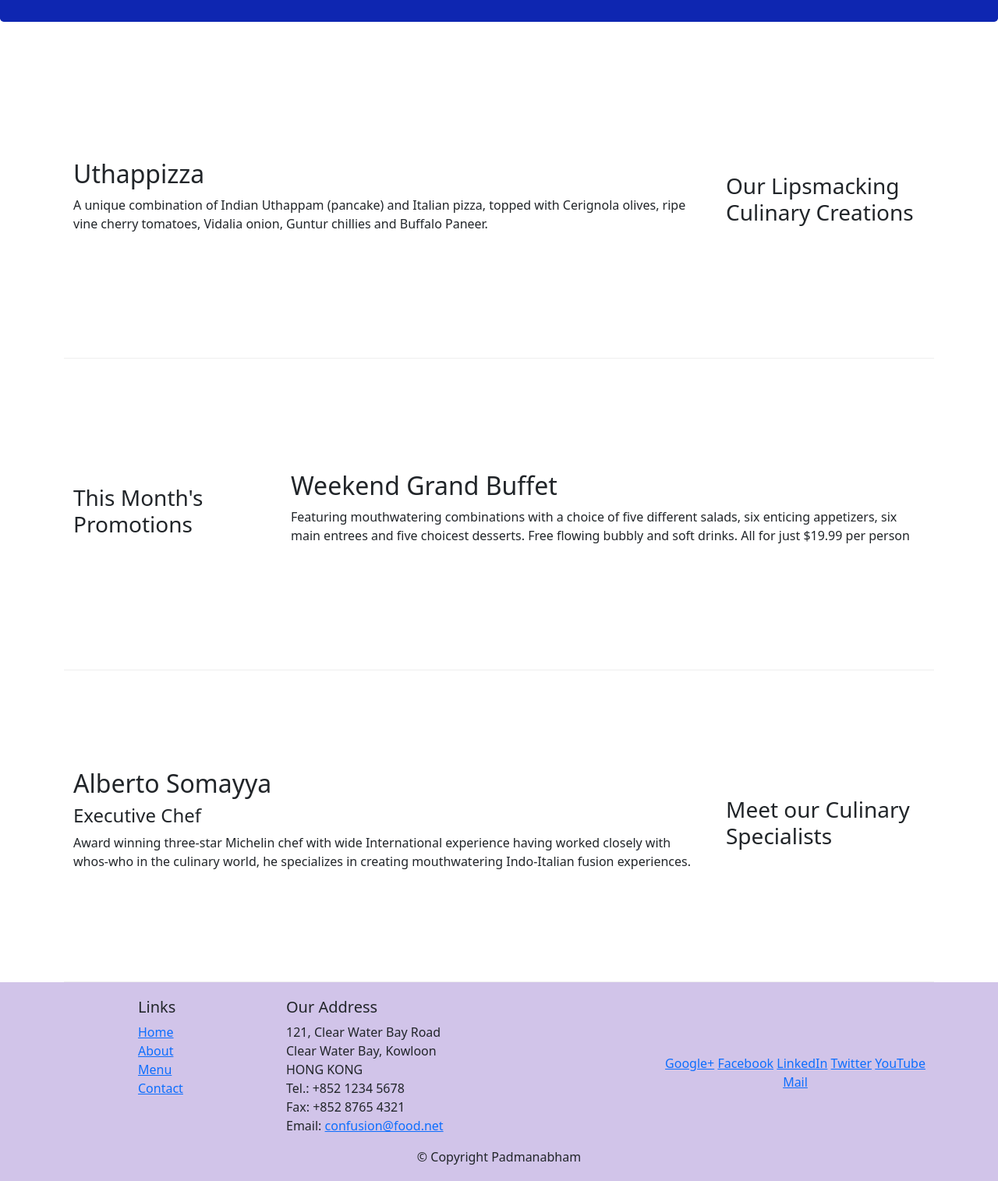
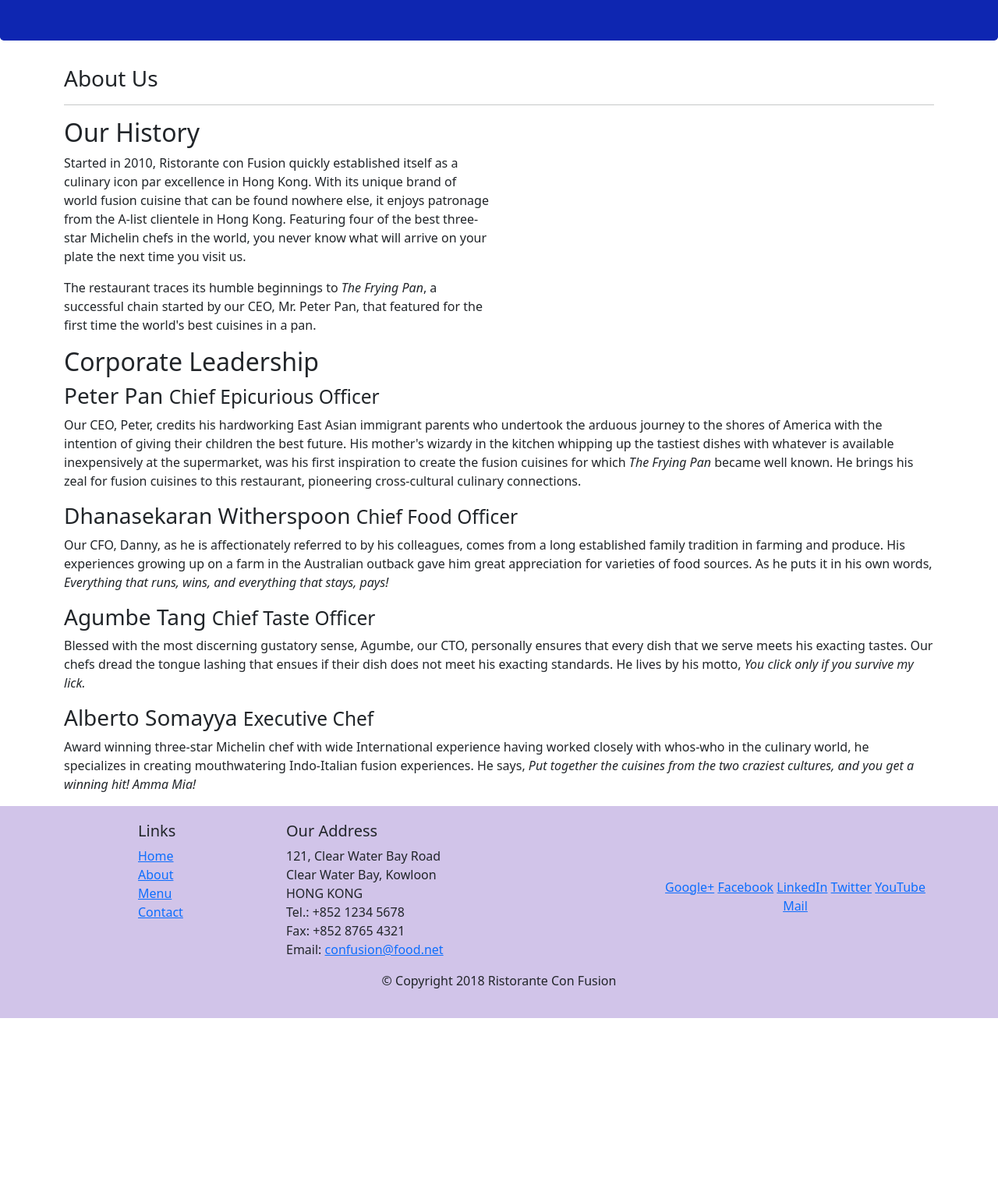
Before and after one commit to HANU0502/Resturant_Site, a website: page index.html in a window 1280 px wide. Shown: the part 220-1735 px from the top of the page at 78% size. After the commit the page ends 1526 px from the top, so only its background shows below. Drawn offline with nearby package versions, Linux system fonts and the light colour scheme.

Commit message:
display block completed

```diff
--- a/index.html
+++ b/index.html
@@ -9,7 +9,8 @@
     <!-- Bootstrap CSS -->
     <link rel="stylesheet" href="node_modules/bootstrap/dist/css/bootstrap.min.css">
     <link rel="stylesheet" href="css/style.css">
-    <title>Ristorante Con Fusion</title>
+    <title>Ristorante Con Fusion: About Us</title>
+
 </head>
 
 <body>
@@ -17,7 +18,7 @@
     <header class="jumbotron">
         <div class="container">
             <div class="row row-header">
-                <div class="col-12 col-sm-8">
+                <div class="col-12 col-sm-6 ">
                     <h1>Ristorante con Fusion</h1>
                     <p>We take inspiration from the World's best cuisines, and create a unique fusion experience. Our lipsmacking creations will tickle your culinary senses!</p>
                 </div>
@@ -28,37 +29,37 @@
     </header>
 
     <div class="container">
-        <div class="row row-content align-items-center">
-            <div class="col-12 col-sm-4 order-sm-last col-md-3">
-                <h3>Our Lipsmacking Culinary Creations</h3>
+        <div class="row">
+            <div class="col">
+               <h3>About Us</h3>
+               <hr>
             </div>
-            <div class="col col-sm order-sm-first col-md">
-                <h2>Uthappizza</h2>
-                <p>A unique combination of Indian Uthappam (pancake) and Italian pizza, topped with Cerignola olives, ripe vine cherry tomatoes, Vidalia onion, Guntur chillies and Buffalo Paneer.</p>
+        </div>
+
+        <div class="row">
+            <div class="col-12 col-md-6">
+                <h2>Our History</h2>
+                <p>Started in 2010, Ristorante con Fusion quickly established itself as a culinary icon par excellence in Hong Kong. With its unique brand of world fusion cuisine that can be found nowhere else, it enjoys patronage from the A-list clientele in Hong Kong.  Featuring four of the best three-star Michelin chefs in the world, you never know what will arrive on your plate the next time you visit us.</p>
+                <p>The restaurant traces its humble beginnings to <em>The Frying Pan</em>, a successful chain started by our CEO, Mr. Peter Pan, that featured for the first time the world's best cuisines in a pan.</p>
+            </div>
+            <div>
             </div>
         </div>
 
 
-        <div class="row row-content align-items-center">
-            <div class="col-12 col-sm-4 col-md-3 ">
-                <h3>This Month's Promotions</h3>
+        <div class="row">
+            <div>
+                <h2>Corporate Leadership</h2>
+                <h3>Peter Pan <small>Chief Epicurious Officer</small></h3>
+                <p class="d-none d-sm-block">Our CEO, Peter, credits his hardworking East Asian immigrant parents who undertook the arduous journey to the shores of America with the intention of giving their children the best future. His mother's wizardy in the kitchen whipping up the tastiest dishes with whatever is available inexpensively at the supermarket, was his first inspiration to create the fusion cuisines for which <em>The Frying Pan</em> became well known. He brings his zeal for fusion cuisines to this restaurant, pioneering cross-cultural culinary connections.</p>
+                <h3>Dhanasekaran Witherspoon <small>Chief Food Officer</small></h3>
+                <p class="d-none d-sm-block">Our CFO, Danny, as he is affectionately referred to by his colleagues, comes from a long established family tradition in farming and produce. His experiences growing up on a farm in the Australian outback gave him great appreciation for varieties of food sources. As he puts it in his own words, <em>Everything that runs, wins, and everything that stays, pays!</em></p>
+                <h3>Agumbe Tang <small>Chief Taste Officer</small></h3>
+                <p class="d-none d-sm-block">Blessed with the most discerning gustatory sense, Agumbe, our CTO, personally ensures that every dish that we serve meets his exacting tastes. Our chefs dread the tongue lashing that ensues if their dish does not meet his exacting standards. He lives by his motto, <em>You click only if you survive my lick.</em></p>
+                <h3>Alberto Somayya <small>Executive Chef</small></h3>
+                <p class="d-none d-sm-block">Award winning three-star Michelin chef with wide International experience having worked closely with whos-who in the culinary world, he specializes in creating mouthwatering Indo-Italian fusion experiences. He says, <em>Put together the cuisines from the two craziest cultures, and you get a winning hit! Amma Mia!</em></p>
             </div>
-            <div class="col col-sm col-md">
-                <h2>Weekend Grand Buffet</h2>
-                <p>Featuring mouthwatering combinations with a choice of five different salads, six enticing appetizers, six main entrees and five choicest desserts. Free flowing bubbly and soft drinks. All for just $19.99 per person </p>
-            </div>
-        </div>
-
-        <div class="row row-content align-items-center">
-            <div class="col-12 col-sm-4 order-sm-last col-md-3">
-                <h3>Meet our Culinary Specialists</h3>
-            </div>
-            <div class="col col-sm  oder-sm-first col-md">
-                <h2>Alberto Somayya</h2>
-                <h4>Executive Chef</h4>
-                <p>Award winning three-star Michelin chef with wide International experience having worked closely with whos-who in the culinary world, he specializes in creating mouthwatering Indo-Italian fusion experiences. </p>
-            </div>
-        </div>
+       </div>
     </div>
 
     <footer class="footer">
@@ -73,7 +74,7 @@
                         <li><a href="#">Contact</a></li>
                     </ul>
                 </div>
-                <div class="col-7 col-7 col-sm-5 ">
+                <div class="col-7 col-sm-5">
                     <h5>Our Address</h5>
                     <address>
 		              121, Clear Water Bay Road<br>
@@ -97,14 +98,12 @@
            </div>
            <div class="row justify-content-center">
                 <div class="col-auto">
-                    <p>© Copyright Padmanabham</p>
+                    <p>© Copyright 2018 Ristorante Con Fusion</p>
                 </div>
            </div>
         </div>
     </footer>
 
 </body>
-    <script src="node_modules/jquery/dist/jquery.slim.min.js"></script>
-    <script src="node_modules/popper.js/dist/umd/popper.min.js"></script>
-    <script src="node_modules/bootstrap/dist/js/bootstrap.min.js"></script>
+
 </html>
```
